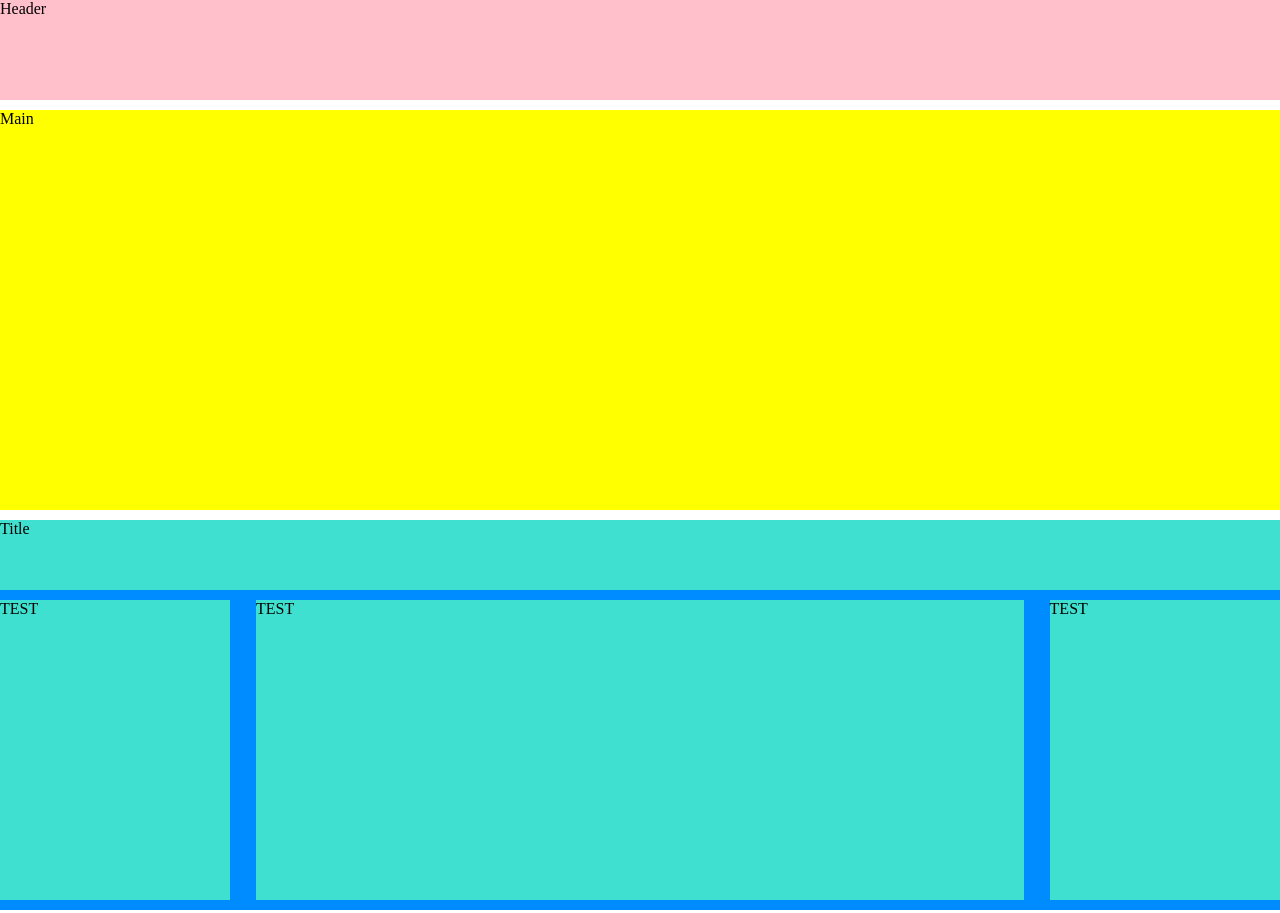
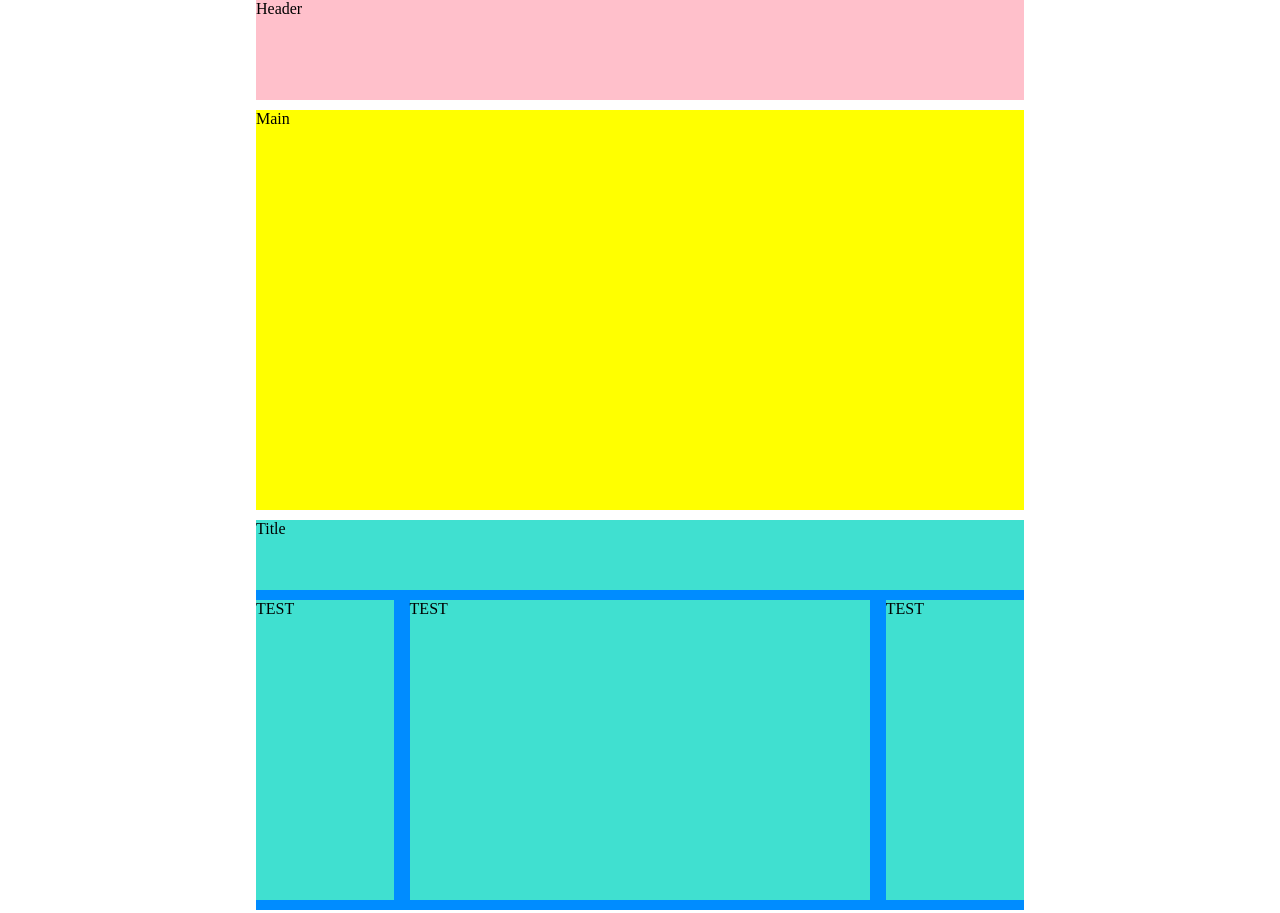
Before and after one commit to mariomsc7/htmlcss-struttura-wp, a plain HTML site: page index.html in a window 1280 px wide. Shown: the top 913 px of the page. Drawn offline with Linux system fonts and the light colour scheme.

Commit message:
completo+restringimento margini laterali

```diff
--- a/style.css
+++ b/style.css
@@ -4,6 +4,10 @@
     padding: 0;
     box-sizing: border-box;
 
+}
+
+body {
+    margin: auto 20%;
 }
 
 /* CLEARFIX UTILITY */
```
